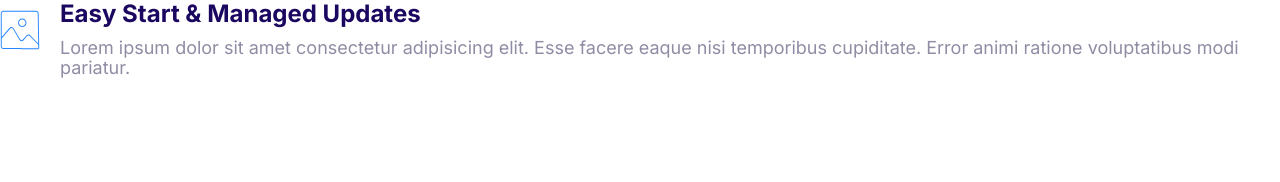
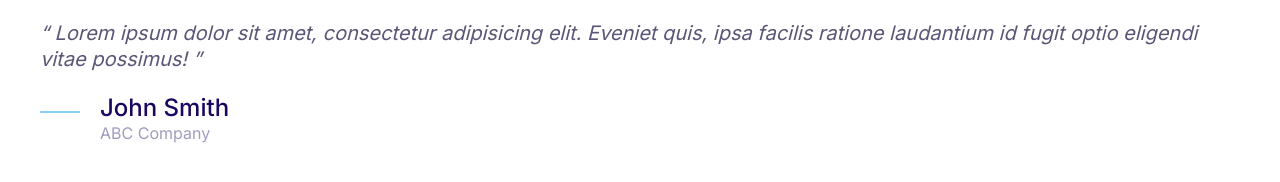
Before and after one commit to yoinspiration/moshify, a plain HTML site: page index.html in a window 1280 px wide. Drawn offline with Linux system fonts and the light colour scheme.

Commit message:
Build the quote component.

```diff
--- a/css/styles.css
+++ b/css/styles.css
@@ -1,6 +1,7 @@
 :root {
   --color-accent: #ff3400;
   --color-body: #918ca4;
+  --color-body-darker: #5c5577;
   --color-border: #ccc;
   --color-headings: #1b0760;
   --color-primary: #2584ff;
@@ -377,3 +378,52 @@
 .media__image {
   margin-top: 1rem;
 }
+
+/* Quotes */
+.quote {
+  color: var(--color-body-darker);
+  font-size: 3rem;
+  font-style: italic;
+  line-height: 1.3;
+}
+
+.quote__text::before {
+  content: open-quote;
+}
+
+.quote__text::after {
+  content: close-quote;
+}
+
+.quote__author {
+  font-size: 3rem;
+  font-style: normal;
+  font-weight: 500;
+  margin-bottom: 0;
+}
+
+.quote__organization {
+  color: var(--color-headings);
+  font-size: 2rem;
+  font-style: normal;
+  opacity: 0.4;
+}
+
+.quote__line {
+  bottom: 10px;
+  position: relative;
+}
+
+@media screen and (min-width: 1024px) {
+  .quote {
+    font-size: 2rem;
+  }
+
+  .quote__author {
+    font-size: 2.4rem;
+  }
+
+  .quote__organization {
+    font-size: 1.6rem;
+  }
+}
--- a/index.html
+++ b/index.html
@@ -14,20 +14,24 @@
     <link rel="stylesheet" href="css/styles.css" />
   </head>
   <body>
+    <blockquote class="quote">
+      <p class="quote__text">
+        Lorem ipsum dolor sit amet, consectetur adipisicing elit. Eveniet quis,
+        ipsa facilis ratione laudantium id fugit optio eligendi vitae possimus!
+      </p>
+      <footer>
         <div class="media">
           <div class="media__image">
-        <svg class="icon icon--primary">
-          <use xlink:href="images/sprite.svg#snap"></use>
+            <svg class="icon icon--primary quote__line">
+              <use xlink:href="images/sprite.svg#line"></use>
             </svg>
           </div>
           <div class="media__body">
-        <h3 class="media__title">Easy Start & Managed Updates</h3>
-        <p>
-          Lorem ipsum dolor sit amet consectetur adipisicing elit. Esse facere
-          eaque nisi temporibus cupiditate. Error animi ratione voluptatibus
-          modi pariatur.
-        </p>
+            <h3 class="media__title quote__author">John Smith</h3>
+            <p class="quote__organization">ABC Company</p>
           </div>
         </div>
+      </footer>
+    </blockquote>
   </body>
 </html>
```
Also changed, not shown: components/quote.html (added, +19 -0 lines). Lines whose indentation alone changed are shown as unchanged.
